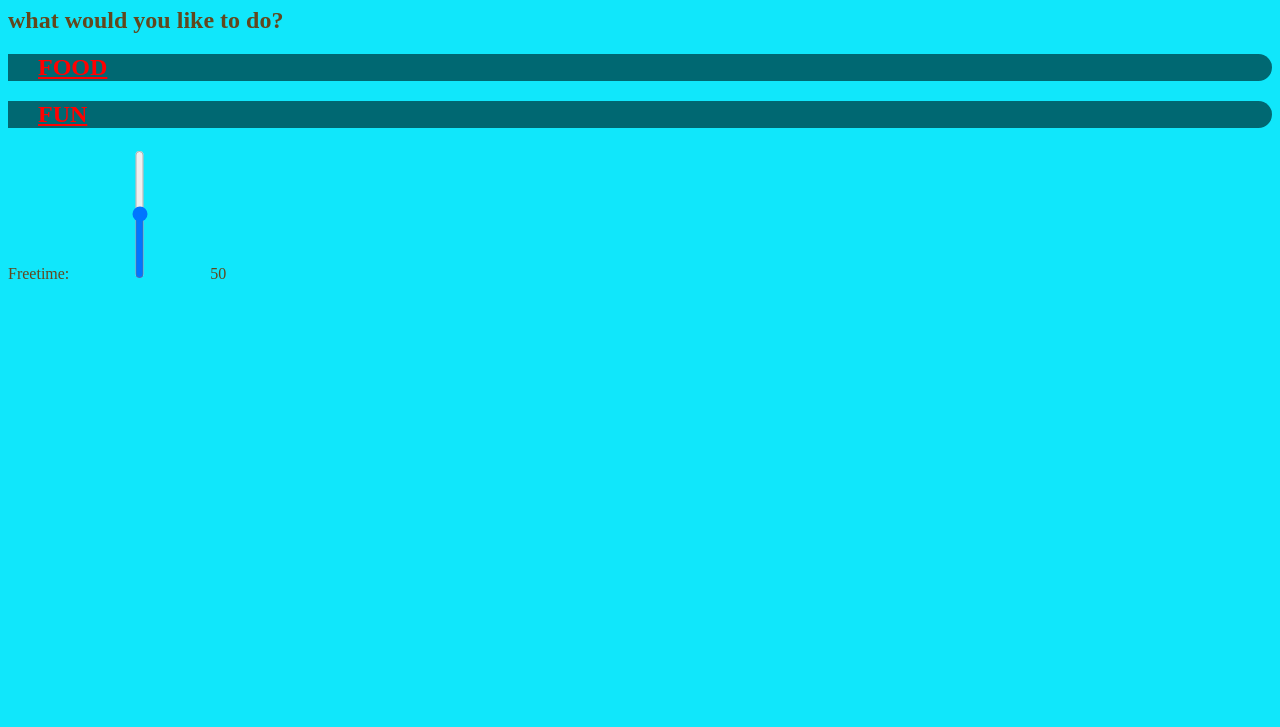
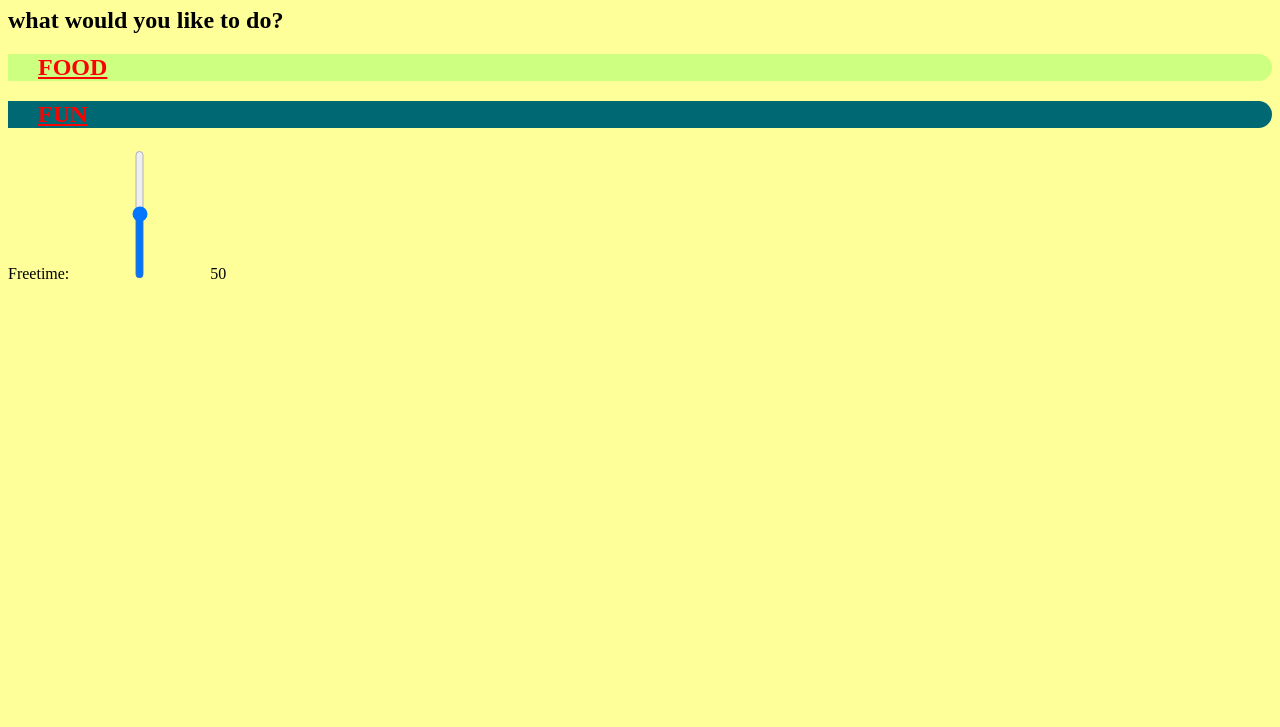
Before and after one commit to wumuyao1996/hci, a plain HTML site: page team4.html in a window 1280 px wide. Shown: the part 73-800 px from the top of the page. Drawn offline with Linux system fonts and the light colour scheme.

Commit message:
changed colors

```diff
--- a/team4.css
+++ b/team4.css
@@ -4,11 +4,14 @@ caption
 	font-size: 30;
 	color: red;
 }
+h1
+{
+	color: #62471d;
+}
 
 html
 {
-	background-color: #10E7FB;
-	color: #62471d;
+	background-color:#ffff9a;
 	vertical-align: middle;
 }
 
@@ -23,7 +26,7 @@ input.vertical
 .food
 {
 	text-align: middle;
-	background-color: #006872;
+	background-color: #cdff80;
 	border-radius: 0 30px 30px 0;
 	padding-left: 30px;
 }
```
